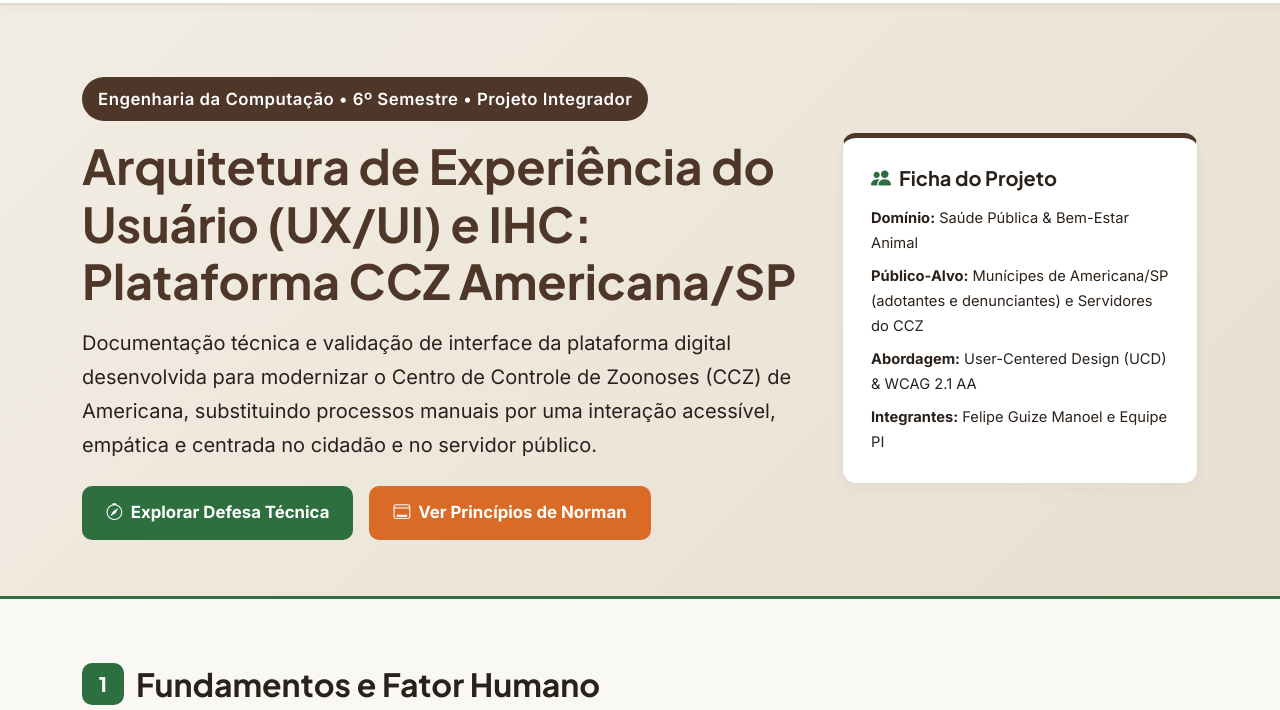
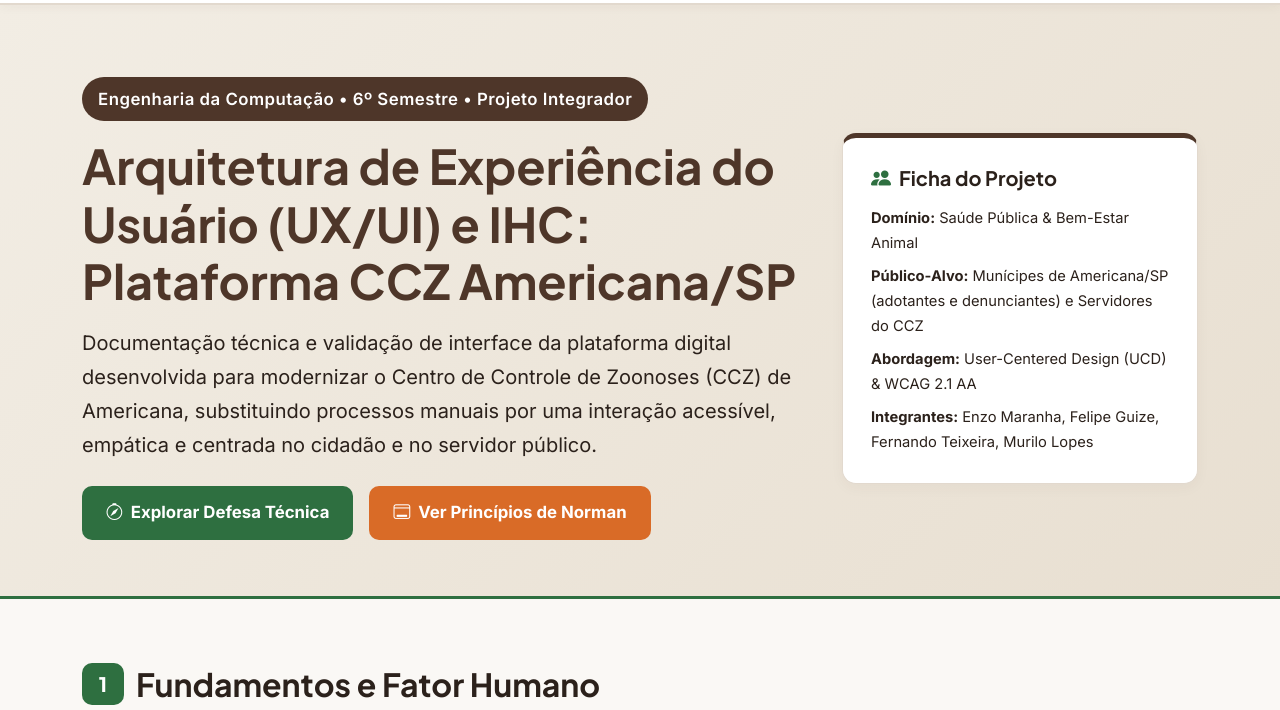
Before and after one commit to FeGuize/portifolioaulaleo, a plain HTML site: page index.html in a window 1280 px wide. Shown: the part 71-781 px from the top of the page. Drawn offline with nearby package versions, Linux system fonts and the light colour scheme.

Commit message:
Update index.html

```diff
--- a/index.html
+++ b/index.html
@@ -286,7 +286,7 @@
                             <li class="mb-2"><strong>Domínio:</strong> Saúde Pública & Bem-Estar Animal</li>
                             <li class="mb-2"><strong>Público-Alvo:</strong> Munícipes de Americana/SP (adotantes e denunciantes) e Servidores do CCZ</li>
                             <li class="mb-2"><strong>Abordagem:</strong> User-Centered Design (UCD) & WCAG 2.1 AA</li>
-                            <li class="mb-0"><strong>Integrantes:</strong> Felipe Guize Manoel e Equipe PI</li>
+                            <li class="mb-0"><strong>Integrantes:</strong> Enzo Maranha, Felipe Guize, Fernando Teixeira, Murilo Lopes</li>
                         </ul>
                     </div>
                 </div>
```
